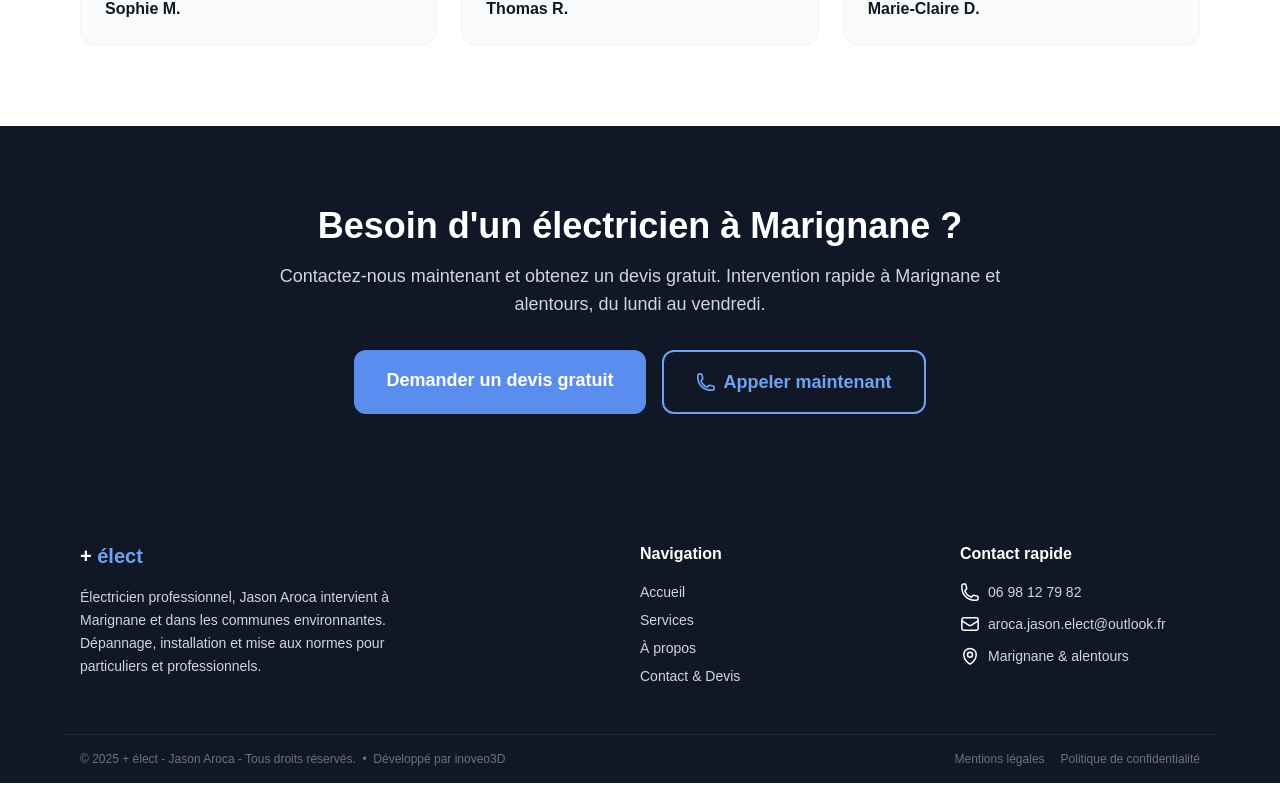
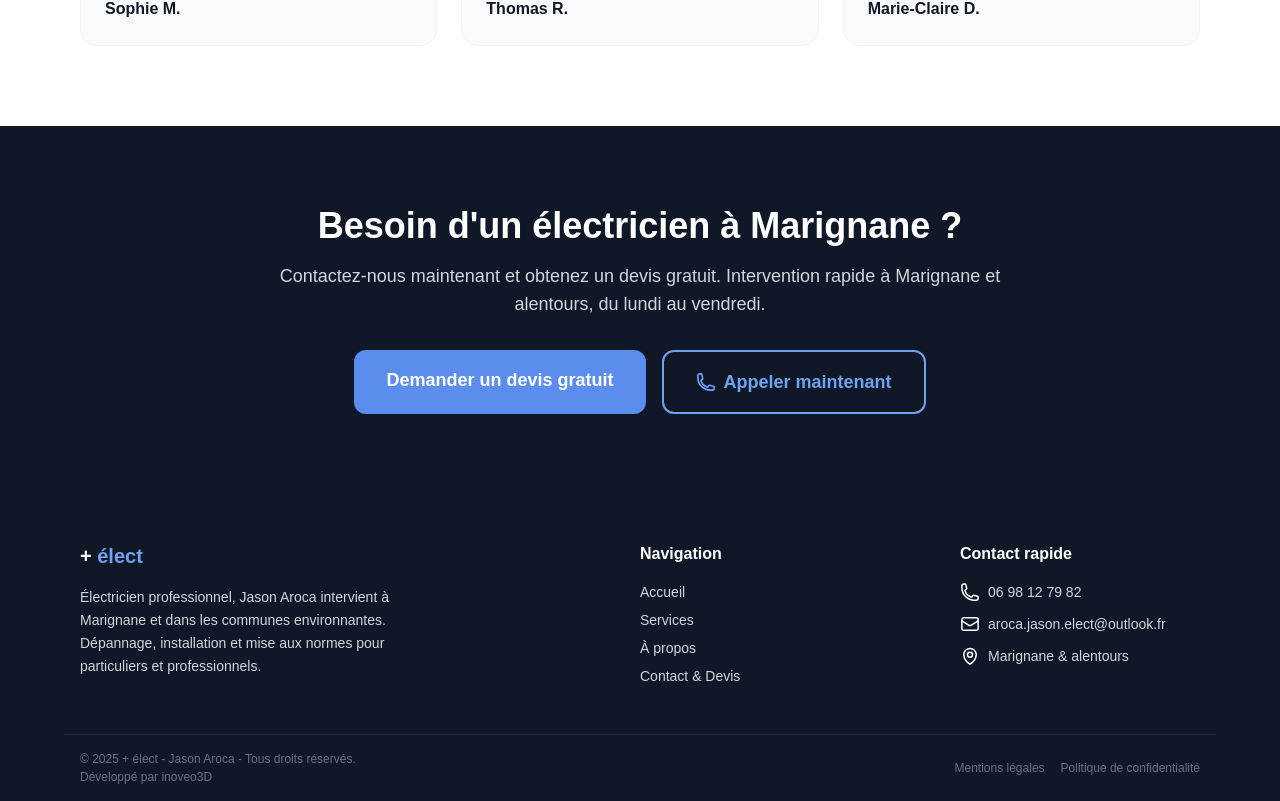
Before and after one commit to Inoveo3D/jason-aroca, a Next.js app: page / in a window 1280 px wide. Shown: the part 3340-4141 px from the top of the page. Built offline with nearby package versions, Linux system fonts and the light colour scheme.

Commit message:
UPDATE : FOOTER

```diff
--- a/src/components/Footer.tsx
+++ b/src/components/Footer.tsx
@@ -60,8 +60,11 @@ export default function Footer() {
         </div>
       </div>
 
-      <div className="border-t border-gray-800 py-4 text-xs text-gray-500 flex flex-col sm:flex-row items-center justify-between gap-2 px-4 max-w-6xl mx-auto w-full">
-        <span>© 2025 + élect - Jason Aroca - Tous droits réservés. &nbsp;•&nbsp; <a href="https://www.inoveo3d.com/fr/websites" target="_blank" rel="noopener noreferrer" className="hover:text-brand-400 transition-colors">Développé par inoveo3D</a></span>
+      <div className="border-t border-gray-800 py-4 text-xs text-gray-500 px-4 max-w-6xl mx-auto w-full flex flex-col sm:flex-row items-center justify-between gap-2">
+        <div className="flex flex-col items-center sm:items-start gap-0.5 text-center sm:text-left">
+          <span>© 2025 + élect - Jason Aroca - Tous droits réservés.</span>
+          <a href="https://www.inoveo3d.com/fr/websites" target="_blank" rel="noopener noreferrer" className="hover:text-brand-400 transition-colors">Développé par inoveo3D</a>
+        </div>
         <div className="flex gap-4">
           <Link href="/mentions-legales" className="hover:text-brand-400 transition-colors">Mentions légales</Link>
           <Link href="/politique-confidentialite" className="hover:text-brand-400 transition-colors">Politique de confidentialité</Link>
```
Also changed, not shown: public/images/background.png (deleted).
